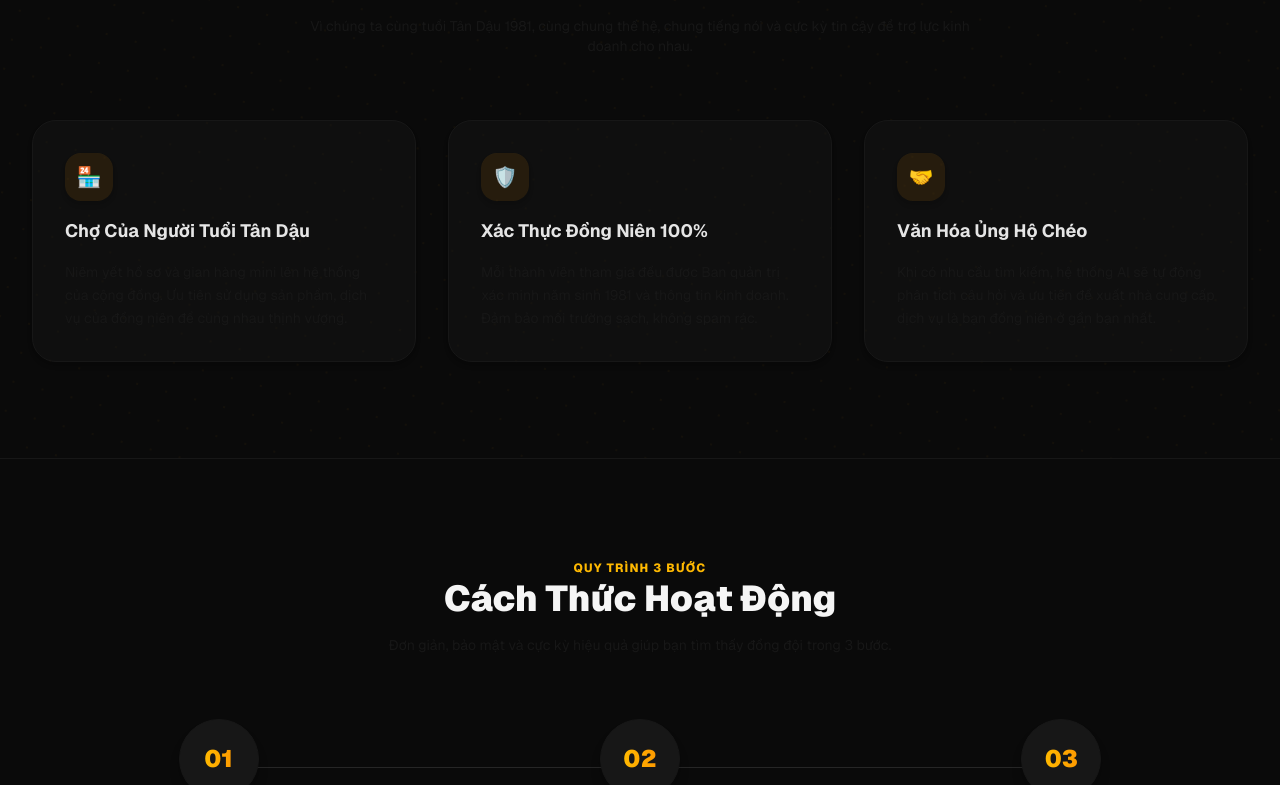
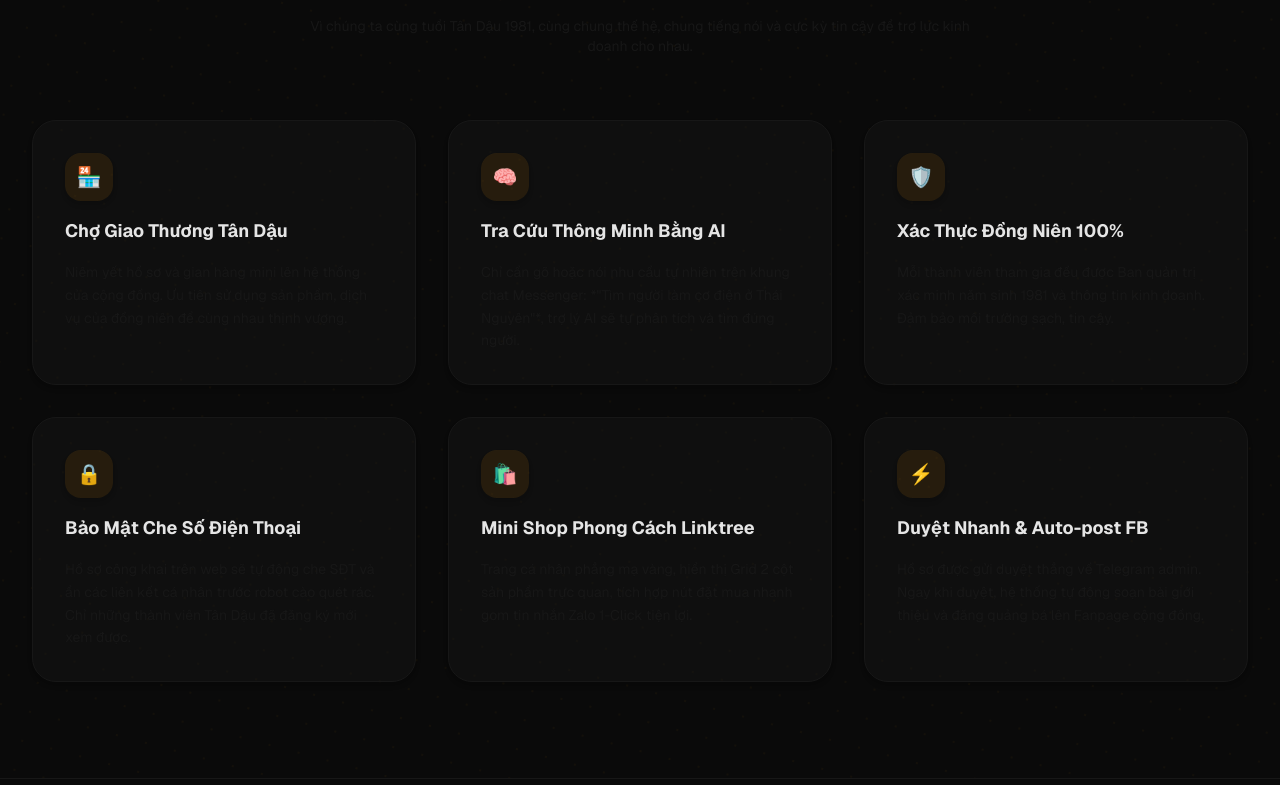
Before and after one commit to dinhkhanhtung/bottandau, a Next.js app: page / in a window 1280 px wide. Shown: the part 1637-2422 px from the top of the page. Built offline with nearby package versions, Linux system fonts and the light colour scheme.

Commit message:
feat: merge all key technology features (AI Search, Security Shield, Auto-post) into the synchronized landing page

```diff
--- a/src/app/page.tsx
+++ b/src/app/page.tsx
@@ -173,31 +173,58 @@ export default async function HomePage() {
           </div>
 
           <div className="grid grid-cols-1 md:grid-cols-3 gap-6 sm:gap-8">
-            {/* Feature 1 */}
+            {/* Feature 1: Chợ Tân Dậu (Bản cũ) */}
             <div className="h-full bg-neutral-900/40 p-6 sm:p-8 rounded-3xl border border-neutral-850 shadow-md hover:border-amber-500/10 transition-all duration-300 group hover:-translate-y-1.5 text-center md:text-left space-y-4">
               <div className="w-12 h-12 rounded-2xl bg-amber-500/10 text-amber-400 flex items-center justify-center shadow-md group-hover:scale-110 transition-transform mx-auto md:mx-0 text-xl font-bold">
                 🏪
               </div>
-              <h3 className="text-lg font-bold text-neutral-200">{`Chợ Của Người Tuổi Tân Dậu`}</h3>
+              <h3 className="text-lg font-bold text-neutral-200">Chợ Giao Thương Tân Dậu</h3>
               <p className="text-xs sm:text-sm text-neutral-450 leading-relaxed">Niêm yết hồ sơ và gian hàng mini lên hệ thống của cộng đồng. Ưu tiên sử dụng sản phẩm, dịch vụ của đồng niên để cùng nhau thịnh vượng.</p>
             </div>
 
-            {/* Feature 2 */}
+            {/* Feature 2: AI Semantic Search (Bản mới) */}
+            <div className="h-full bg-neutral-900/40 p-6 sm:p-8 rounded-3xl border border-neutral-850 shadow-md hover:border-amber-500/10 transition-all duration-300 group hover:-translate-y-1.5 text-center md:text-left space-y-4">
+              <div className="w-12 h-12 rounded-2xl bg-amber-500/10 text-amber-400 flex items-center justify-center shadow-md group-hover:scale-110 transition-transform mx-auto md:mx-0 text-xl font-bold">
+                🧠
+              </div>
+              <h3 className="text-lg font-bold text-neutral-200">Tra Cứu Thông Minh Bằng AI</h3>
+              <p className="text-xs sm:text-sm text-neutral-450 leading-relaxed">Chỉ cần gõ hoặc nói nhu cầu tự nhiên trên khung chat Messenger: *"Tìm người làm cơ điện ở Thái Nguyên"*, trợ lý AI sẽ tự phân tích và tìm đúng người.</p>
+            </div>
+
+            {/* Feature 3: Xác Thực Đồng Niên (Bản cũ) */}
             <div className="h-full bg-neutral-900/40 p-6 sm:p-8 rounded-3xl border border-neutral-850 shadow-md hover:border-amber-500/10 transition-all duration-300 group hover:-translate-y-1.5 text-center md:text-left space-y-4">
               <div className="w-12 h-12 rounded-2xl bg-amber-500/10 text-amber-400 flex items-center justify-center shadow-md group-hover:scale-110 transition-transform mx-auto md:mx-0 text-xl font-bold">
                 🛡️
               </div>
               <h3 className="text-lg font-bold text-neutral-200">Xác Thực Đồng Niên 100%</h3>
-              <p className="text-xs sm:text-sm text-neutral-450 leading-relaxed">Mỗi thành viên tham gia đều được Ban quản trị xác minh năm sinh 1981 và thông tin kinh doanh. Đảm bảo môi trường sạch, không spam rác.</p>
+              <p className="text-xs sm:text-sm text-neutral-450 leading-relaxed">Mỗi thành viên tham gia đều được Ban quản trị xác minh năm sinh 1981 và thông tin kinh doanh. Đảm bảo môi trường sạch, tin cậy.</p>
             </div>
 
-            {/* Feature 3 */}
+            {/* Feature 4: Bảo Mật Thông Tin (Bản mới) */}
             <div className="h-full bg-neutral-900/40 p-6 sm:p-8 rounded-3xl border border-neutral-850 shadow-md hover:border-amber-500/10 transition-all duration-300 group hover:-translate-y-1.5 text-center md:text-left space-y-4">
               <div className="w-12 h-12 rounded-2xl bg-amber-500/10 text-amber-400 flex items-center justify-center shadow-md group-hover:scale-110 transition-transform mx-auto md:mx-0 text-xl font-bold">
-                🤝
+                🔒
               </div>
-              <h3 className="text-lg font-bold text-neutral-200">Văn Hóa Ủng Hộ Chéo</h3>
-              <p className="text-xs sm:text-sm text-neutral-450 leading-relaxed">Khi có nhu cầu tìm kiếm, hệ thống AI sẽ tự động phân tích câu hỏi và ưu tiên đề xuất nhà cung cấp dịch vụ là bạn đồng niên ở gần bạn nhất.</p>
+              <h3 className="text-lg font-bold text-neutral-200">Bảo Mật Che Số Điện Thoại</h3>
+              <p className="text-xs sm:text-sm text-neutral-450 leading-relaxed">Hồ sơ công khai trên web sẽ tự động che SĐT và ẩn các liên kết cá nhân trước robot cào quét rác. Chỉ những thành viên Tân Dậu đã đăng ký mới xem được.</p>
+            </div>
+
+            {/* Feature 5: Linktree Shop Mini (Bản mới) */}
+            <div className="h-full bg-neutral-900/40 p-6 sm:p-8 rounded-3xl border border-neutral-850 shadow-md hover:border-amber-500/10 transition-all duration-300 group hover:-translate-y-1.5 text-center md:text-left space-y-4">
+              <div className="w-12 h-12 rounded-2xl bg-amber-500/10 text-amber-400 flex items-center justify-center shadow-md group-hover:scale-110 transition-transform mx-auto md:mx-0 text-xl font-bold">
+                🛍️
+              </div>
+              <h3 className="text-lg font-bold text-neutral-200">Mini Shop Phong Cách Linktree</h3>
+              <p className="text-xs sm:text-sm text-neutral-450 leading-relaxed">Trang cá nhân phẳng mạ vàng, hiển thị Grid 2 cột sản phẩm trực quan, tích hợp nút đặt mua nhanh gom tin nhắn Zalo 1-Click tiện lợi.</p>
+            </div>
+
+            {/* Feature 6: Auto-post Facebook & Telegram (Bản mới) */}
+            <div className="h-full bg-neutral-900/40 p-6 sm:p-8 rounded-3xl border border-neutral-850 shadow-md hover:border-amber-500/10 transition-all duration-300 group hover:-translate-y-1.5 text-center md:text-left space-y-4">
+              <div className="w-12 h-12 rounded-2xl bg-amber-500/10 text-amber-400 flex items-center justify-center shadow-md group-hover:scale-110 transition-transform mx-auto md:mx-0 text-xl font-bold">
+                ⚡
+              </div>
+              <h3 className="text-lg font-bold text-neutral-200">Duyệt Nhanh & Auto-post FB</h3>
+              <p className="text-xs sm:text-sm text-neutral-450 leading-relaxed">Hồ sơ được gửi duyệt thẳng về Telegram admin. Ngay khi duyệt, hệ thống tự động soạn bài giới thiệu và đăng quảng bá lên Fanpage cộng đồng.</p>
             </div>
           </div>
 
```
